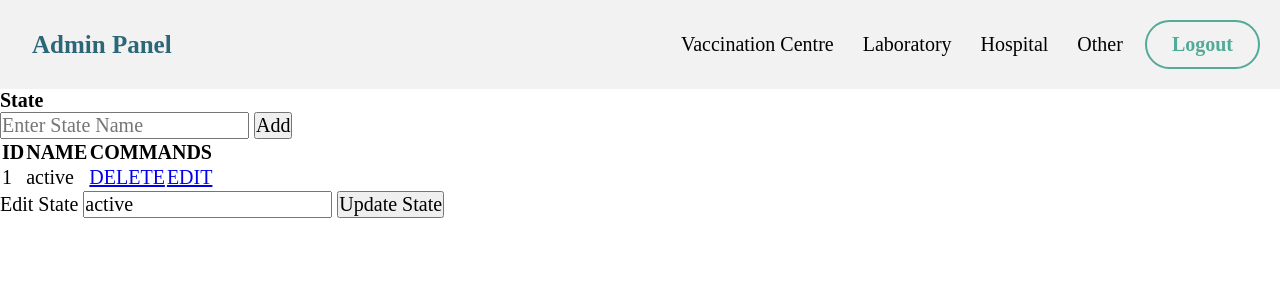
After one commit to pman47/covid_management_system, a PHP site: page /admin/pincode.php?stateEdit=1 in a window 1280 px wide. The commit adds this page. Shown: the top 300 px of the page. Run offline with PHP 8.4, Linux system fonts and the light colour scheme; the visitor is signed in with stand-in values (Sample User, id 1); tables that the repository leaves empty or names only in its code hold one stand-in row (values such as "Sample post").

Commit message:
State CRUD Done 👍

```diff
--- a/admin/includes/navigation.php
+++ b/admin/includes/navigation.php
@@ -29,20 +29,12 @@
     <div class="dropdown">
         <button class="dropbtn">Other</button>
         <div class="dropdown-content">
-            <a href="#">Manage Pincode</a>
+            <a href="pincode.php">Manage Pincode</a>
             <a href="#">Manage Age Group</a>
             <a href="#">Manage Time Slot</a>
         </div>
     </div>
 
-    <!-- <a href="#" class="dropbtn">Manage Vaccination Centre</a>
-    <div class="dropdown-content">
-        <a href="#">Link 1</a>
-        <a href="#">Link 2</a>
-        <a href="#">Link 3</a>
-    </div>
-    <a href="#">Manage Laboratory</a>
-    <a href="#">Manage Hospital</a> -->
     <a href="./includes/logout.php" id="logoutBtn">Logout</a>
 </div>
 </div>
--- /dev/null
+++ b/admin/pincode.php
@@ -0,0 +1,114 @@
+<?php include('./includes/header.php'); ?>
+<?php include('./includes/navigation.php'); ?>
+<?php include('./includes/db.php'); ?>
+
+
+<?php
+
+    if(isset($_GET["stateDelete"])){
+        $stateId = $_GET["stateDelete"];
+        $query = "DELETE FROM state WHERE state_id = '{$stateId}'";
+        $deleteState = mysqli_query($connection,$query);
+        header("Location: pincode.php");
+    }
+
+    if(isset($_POST["addState"])){
+        $stateName = $_POST["stateName"];
+
+        $query = "SELECT state_name FROM state WHERE state_name = '{$stateName}'";
+
+        $checkIfExist=mysqli_query($connection,$query);
+
+        if (mysqli_num_rows($checkIfExist) != 0)
+        {
+            echo '<script>
+            alert("State is Already Exist");
+            </script>';
+        }else{
+            $query = "INSERT INTO state(state_name) VALUES ('{$stateName}')";
+            $addState = mysqli_query($connection,$query);
+
+            if(!$addState){
+                die("QUERY FAILED " . mysqli_error($connection));
+            }else{
+                // echo '<script>
+                // alert("State Added Successfully");
+                // </script>';
+            }
+        }
+    }
+?>
+
+
+<!-- Page Content -->
+
+<div id="msg"></div>
+
+<h1 class="page-header">State</h1>
+<form action="" method="post">
+    <input type="text" name="stateName" placeholder="Enter State Name">
+    <button name="addState">Add</button>
+</form>
+
+<div style="overflow-x:auto;">
+    <table>
+        <thead>
+            <tr>
+                <th>ID</th>
+                <th>NAME</th>
+                <th colspan="2">COMMANDS</th>
+            </tr>
+        </thead>
+        <tbody>
+            <?php
+            $query = "SELECT * FROM state";
+            $viewAllState = mysqli_query($connection,$query);
+            while($row = mysqli_fetch_assoc($viewAllState)){
+                $state_id = $row['state_id'];
+                $state_name = $row['state_name'];
+                echo "<tr>";
+                echo "<td>{$state_id}</td>";
+                echo "<td>{$state_name}</td>";
+                echo "<td><a onClick=\"javascript: return confirm('Are You Sure?');\" href='pincode.php?stateDelete={$state_id}'>DELETE</a></td>";
+                echo "<td><a href='pincode.php?stateEdit={$state_id}'>EDIT</a></td>";
+                echo "</tr>";
+            }
+            ?>
+        </tbody>
+    </table>
+</div>
+
+<form action="" method="post">
+    <?php
+        if(isset($_GET['stateEdit'])){
+            $stateId = $_GET['stateEdit'];
+            $query = "SELECT * FROM state WHERE state_id = {$stateId}";
+            $edit_state = mysqli_query($connection,$query);
+
+            while($row = mysqli_fetch_assoc($edit_state)){
+                $state_id = $row['state_id'];
+                $state_name = $row['state_name'];
+                ?>
+
+            <label for="cat-title">Edit State</label>
+            <input value="<?php if(isset($state_name)){echo $state_name;} ?>" type="text" name="state_name">
+            <input type="submit" name="update_state" value="Update State">
+
+            <?php }
+        }
+    ?>
+
+    <?php
+        // UPDATE Category
+        if(isset($_POST['update_state'])){
+            $update_state_name = $_POST['state_name'];
+            $query = "UPDATE state SET state_name = '{$update_state_name}' WHERE state_id = {$stateId}";
+            $update_query = mysqli_query($connection,$query);
+            if(!$update_query){
+                echo die("Update Query Failed" . mysqli_error($connection));
+            }
+            header("Location: pincode.php");
+        }
+    ?>
+
+</form>
--- a/login.php
+++ b/login.php
@@ -67,7 +67,11 @@
 
 <form action="" method="post" style="margin:190px auto;">
 
-    <h1>Login Form</h1>
+    <?php if($_GET["user_role"] == 'admin'){
+        echo "<h1>Admin Login</h1>";
+    } else {
+        echo "<h1>Login</h1>";
+    } ?>
 
     <?php if($_GET["user_role"] == 'admin'){ ?>
     <label for="mobileNo">Username</label>
```
Also changed, not shown: admin/includes/header.php (line endings or trailing spaces).
